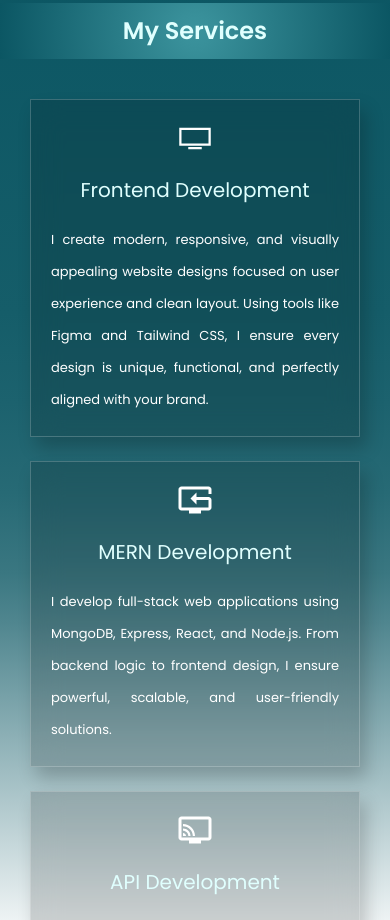
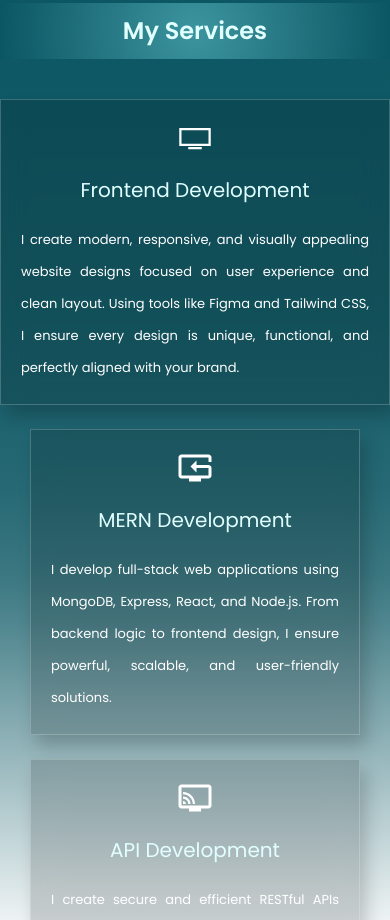
Before and after one commit to motasimdev/my_portfolio, a React (Vite) app: page / in a window 390 px wide. Shown: the part 1480-2400 px from the top of the page. Built offline with nearby package versions, Linux system fonts and the light colour scheme.

Commit message:
changing

```diff
--- a/src/components/layouts/Service.jsx
+++ b/src/components/layouts/Service.jsx
@@ -29,7 +29,7 @@ const Service = () => {
                   whileInView={{ scale: 1, opacity: 1 }}
                   viewport={{ once: true, amount: 0.5 }}
                   transition={{ type: "spring", stiffness: 100, damping: 20 }}
-                  className="w-[330px] lg:w-[380px] lg:h-[380px] p-5 border border-white/20 bg-black/15 backdrop-blur-[15px] shadow-[6px_11px_17px_0px_rgba(0,_0,_0,_0.2)]"
+                  className="w-82.2 lg:w-95 lg:h-95 p-5 border border-white/20 bg-black/15 backdrop-blur-[15px] shadow-[6px_11px_17px_0px_rgba(0,_0,_0,_0.2)]"
                 >
                   <LiaTvSolid className="m-auto text-4xl lg:text-6xl text-white" />
                   <h3 className="text-center text-xl lg:text-2xl text-[#E0FFFE] py-5">
```
